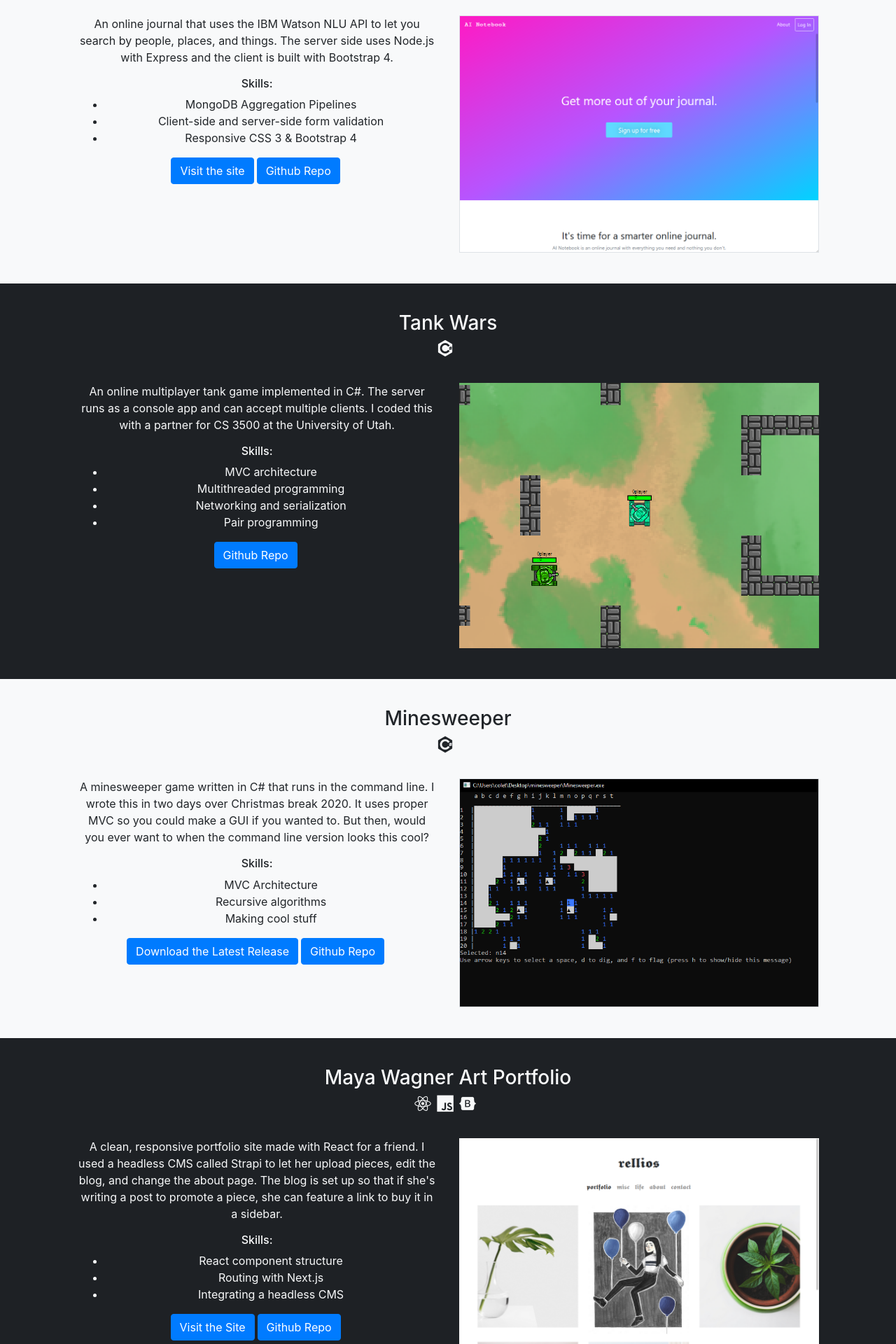
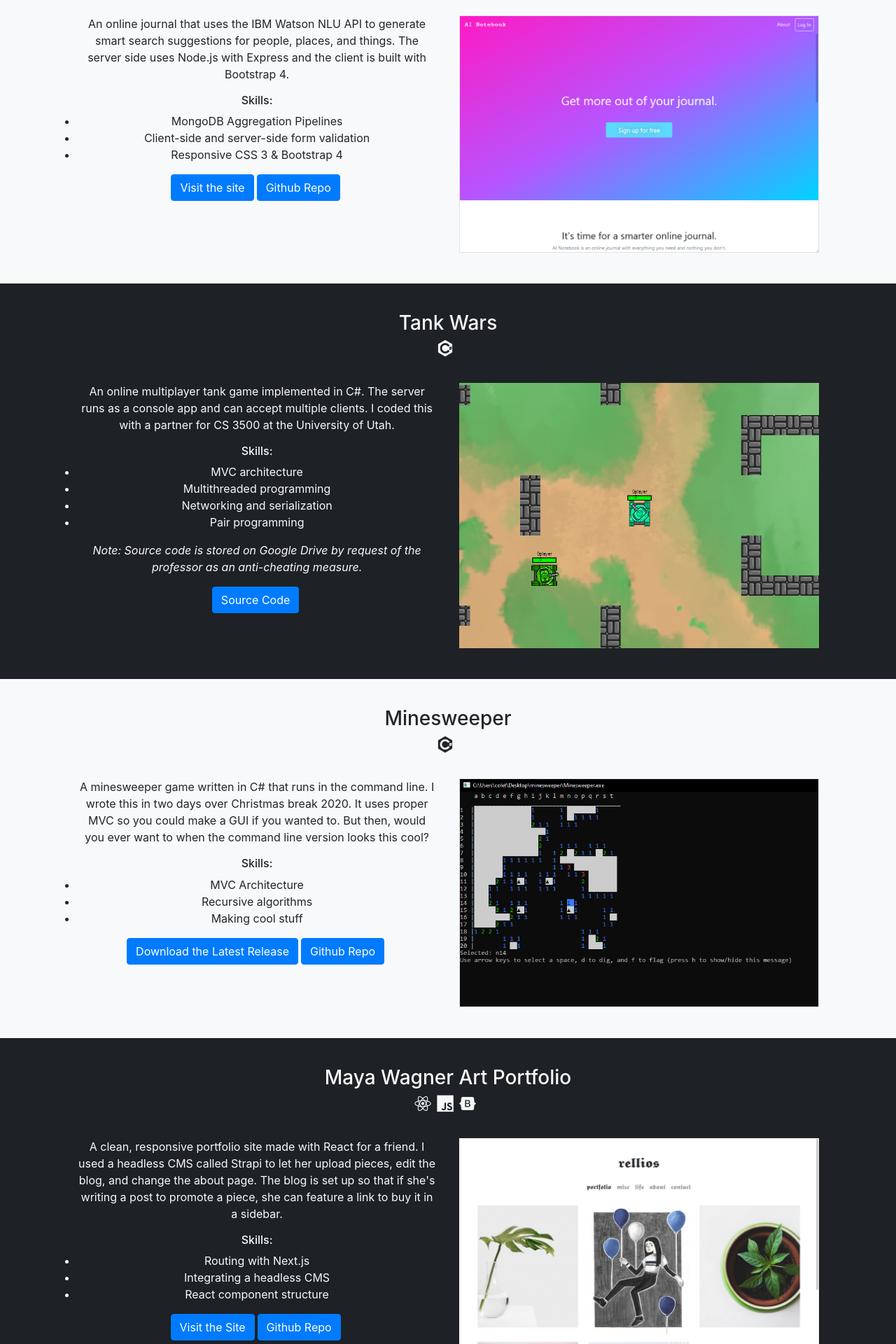
Before and after one commit to coletaylor017/coletaylorportfolio-react, a React (Create React App) app: page / in a window 1280 px wide. Shown: the part 720-2640 px from the top of the page at 70% size. Built offline with nearby package versions, Linux system fonts and the light colour scheme.

Commit message:
Update text

```diff
--- a/src/App.js
+++ b/src/App.js
@@ -1,4 +1,3 @@
-import logo from './logo.svg';
 import './App.css';
 import 'bootstrap/dist/css/bootstrap.min.css';
 import ProjectCard from './ProjectCard';
@@ -42,9 +41,9 @@ function App() {
                   languages={["mongodb", "node", "express", "js", "css", "bootstrap"]}
                   body={
                     <div>
-                      <p>An online journal that uses the IBM Watson NLU API to let you search by people, places, and things. The server side uses Node.js with Express and the client is built with Bootstrap 4.</p>
+                      <p>An online journal that uses the IBM Watson NLU API to generate smart search suggestions for people, places, and things. The server side uses Node.js with Express and the client is built with Bootstrap 4.</p>
                       <h6>Skills:</h6>
-                      <ul>
+                      <ul className="p-0">
                         <li>MongoDB Aggregation Pipelines</li>
                         <li>Client-side and server-side form validation</li>
                         <li>Responsive CSS 3 & Bootstrap 4</li>
@@ -72,18 +71,19 @@ function App() {
                     <div>
                       <p>An online multiplayer tank game implemented in C#. The server runs as a console app and can accept multiple clients. I coded this with a partner for CS 3500 at the University of Utah.</p>
                       <h6>Skills:</h6>
-                      <ul>
+                      <ul className="p-0">
                         <li>MVC architecture</li>
                         <li>Multithreaded programming</li>
                         <li>Networking and serialization</li>
                         <li>Pair programming</li>
                       </ul>
+                      <p><em>Note: Source code is stored on Google Drive by request of the professor as an anti-cheating measure.</em></p>
                     </div>
                   }
                   buttons={[
                     {
-                      text: "Github Repo",
-                      link: "https://github.com/uofu-cs3500-fall20/game-taylorbarber/tree/master/TankWars"
+                      text: "Source Code",
+                      link: "https://drive.google.com/drive/folders/1RTC3nCgGwwyfH-rDea6EefxYQvfNlCuO?usp=sharing"
                     }
                   ]}
                   imageSrc="tankwars.PNG"
@@ -97,7 +97,7 @@ function App() {
                     <div>
                       <p>A minesweeper game written in C# that runs in the command line. I wrote this in two days over Christmas break 2020. It uses proper MVC so you could make a GUI if you wanted to. But then, would you ever want to when the command line version looks this cool?</p>
                       <h6>Skills:</h6>
-                      <ul>
+                      <ul className="p-0">
                         <li>MVC Architecture</li>
                         <li>Recursive algorithms</li>
                         <li>Making cool stuff</li>
@@ -125,10 +125,10 @@ function App() {
                     <div>
                       <p>A clean, responsive portfolio site made with React for a friend. I used a headless CMS called Strapi to let her upload pieces, edit the blog, and change the about page. The blog is set up so that if she's writing a post to promote a piece, she can feature a link to buy it in a sidebar.</p>
                       <h6>Skills:</h6>
-                      <ul>
-                        <li>React component structure</li>
+                      <ul className="p-0">
                         <li>Routing with Next.js</li>
                         <li>Integrating a headless CMS</li>
+                        <li>React component structure</li>
                       </ul>
                     </div>
                   }
```
